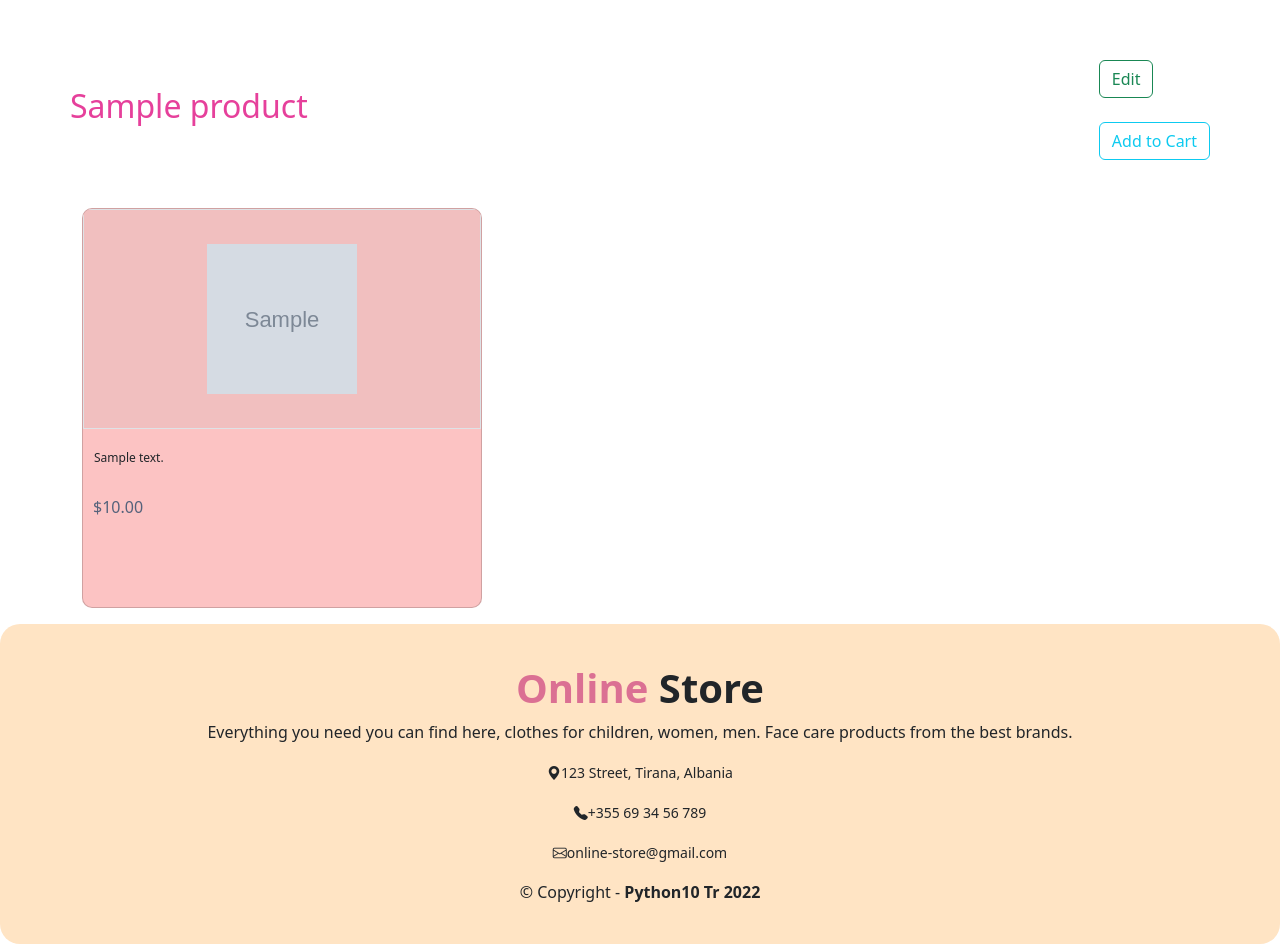
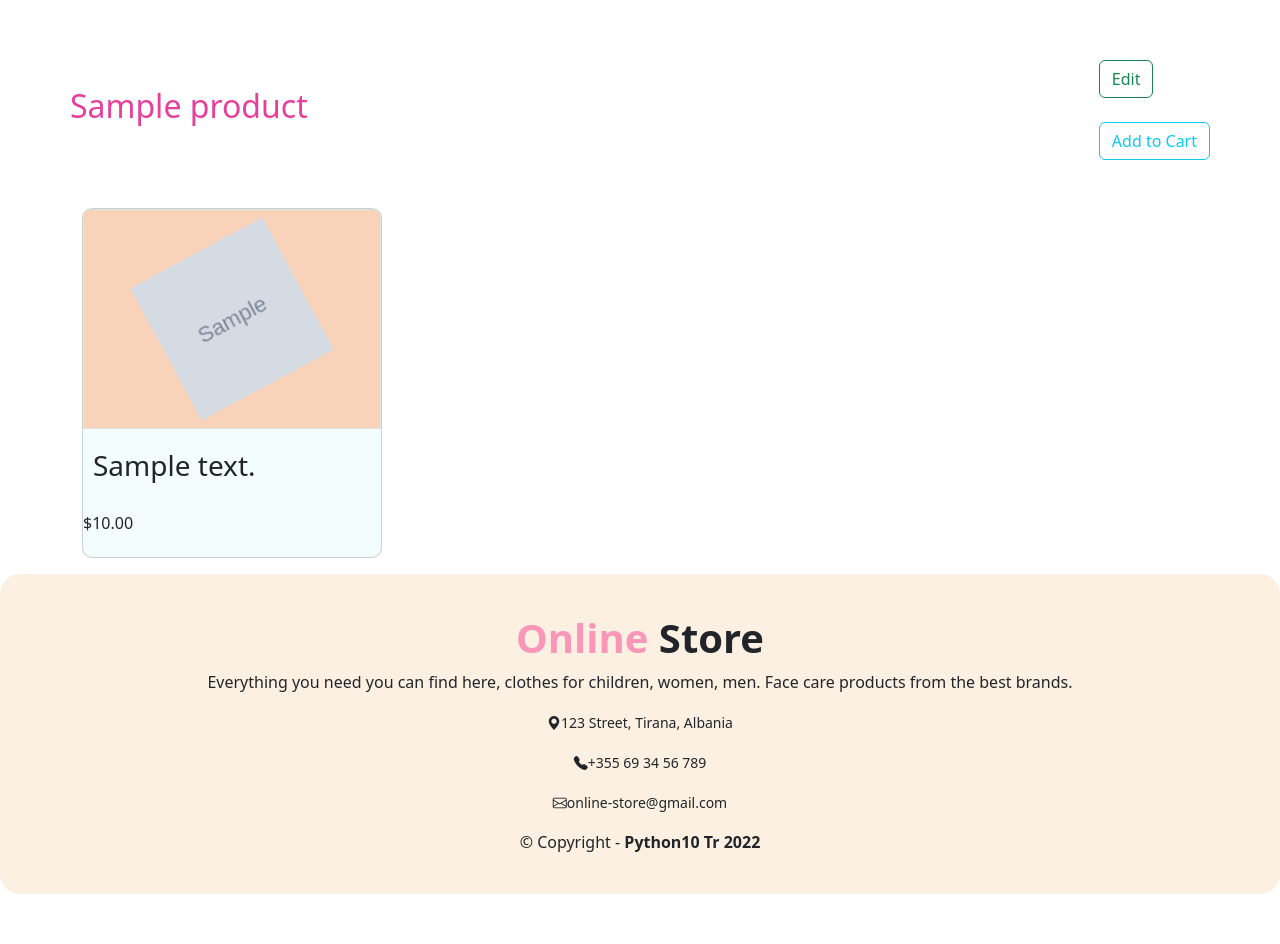
Before and after one commit to Eftiola/Online-Store, a Django app: page /products/1/ in a window 1280 px wide. Shown: the part 113-1057 px from the top of the page. After the commit the page ends 1007 px from the top, so only its background shows below. Run offline with Django 4.2, Linux system fonts and the light colour scheme; a user stored in the database is signed in; tables that the repository leaves empty hold one stand-in row (values such as "Sample post"); grey boxes marked "Sample" are stand-in pictures; parts of the project's set-up code (start-up, migrations or seed data) failed here and were passed over; some libraries are stand-ins or nearby versions.

Commit message:
Change color of templates

```diff
--- a/core/templates/base.html
+++ b/core/templates/base.html
@@ -141,11 +141,11 @@
       <div class="container">{% block content %}{% endblock content %}</div>
     </main>
     <p></p>
-    <footer class="footer mt-auto py-3 " style="background-color: bisque;border-radius:20px">
+    <footer class="footer mt-auto py-3 " style="background-color: rgb(252, 240, 227);border-radius:20px">
       <div class="text-center p-4">
 
         <a href="home.html" class="navbar-brand" >
-          <h1><b><span  style="color:palevioletred;">Online</span> Store</b></h1>
+          <h1><b><span  style="color:rgb(250, 150, 183);">Online</span> Store</b></h1>
       </a>
 
       <p>Everything you need you can find here, clothes for children, women, men.
--- a/pages/templates/home.html
+++ b/pages/templates/home.html
@@ -15,7 +15,7 @@
       overflow: hidden;
       position: relative;
       z-index: 0;
-      background-color: lightgray;
+      background-color: rgb(248, 237, 200);
       background-image: url('wallet1.jpg');
       background-repeat: no-repeat;
       background-attachment: scroll;
--- a/products/templates/product_details.html
+++ b/products/templates/product_details.html
@@ -1,4 +1,83 @@
 {% extends 'base.html' %} {% block content %}
+
+<style>
+  @import url('https://fonts.googleapis.com/css2?family=Poppins:wght@500&display=swap');
+*{
+    margin:0;
+    padding:0;
+}
+
+
+.card{
+    height:350px;
+    width:300px;
+    border-radius:10px;
+    background-color:rgb(243, 253, 253);
+    overflow:hidden;
+    cursor:pointer;
+
+}
+.border{
+    height:220px;
+    width:100%;
+    border:2px solid black;
+    background-color:#f8d3ba;
+    border:none;
+    position:relative;
+    display:flex;
+    justify-content:center;
+    align-items:center;
+
+}
+.border:hover i{
+    position:absolute;
+    top:10px;
+}
+.border i{
+    position:absolute;
+    top:-100px;
+    right:10px;
+    font-size:25px;
+    color:white;
+     transition:all 0.5s;
+}
+.border .i-red{
+    color:red;
+}
+.border img{
+     height:150px;
+    width:150px;
+    object-fit:cover;
+      transition:all 2s;
+}
+.card .border img{
+       animation:anim 10s infinite;
+}
+@keyframes anim{
+    from{
+         transform:rotate(0deg);
+    }
+    to{
+         transform:rotate(360deg);
+    }
+}
+.central-div{
+    display:flex;
+    justify-content:space-between;
+    padding:20px 10px;
+}
+.central-div .fa-bookmark{
+   font-size:30px;
+}
+.central-div .fa-bookmark-red{
+    color:red;
+    border:none;
+}
+.price p{
+    color:#54627B;
+    padding:0px 10px;
+}
+</style>
 
 <div class="d-flex justify-content-between align-items-center">
   <h2 style="color: rgb(230, 64, 155)">{{ product.name }}</h2>
@@ -62,21 +121,18 @@
     </div>
     <div
       class="central-div"
-      style="display: flex; justify-content: space-between; padding: 20px 10px"
+
     >
       <h3
-        style="
-          display: flex;
-          justify-content: space-between;
-          font-size: 12px;
-          padding: 2px 1px;
-        "
+
+
       >
         {{ product.description }}
       </h3>
       <i class="fa fa-bookmark"></i>
     </div>
-    <div class="price" style="color: #54627b; padding: 0px 10px">
+    <div class="price"
+
       <p>${{ product.price|floatformat:2 }}</p>
     </div>
   </div>
```
Also changed, not shown: other parts of products/templates/product_details.html (+5 -25 lines).
